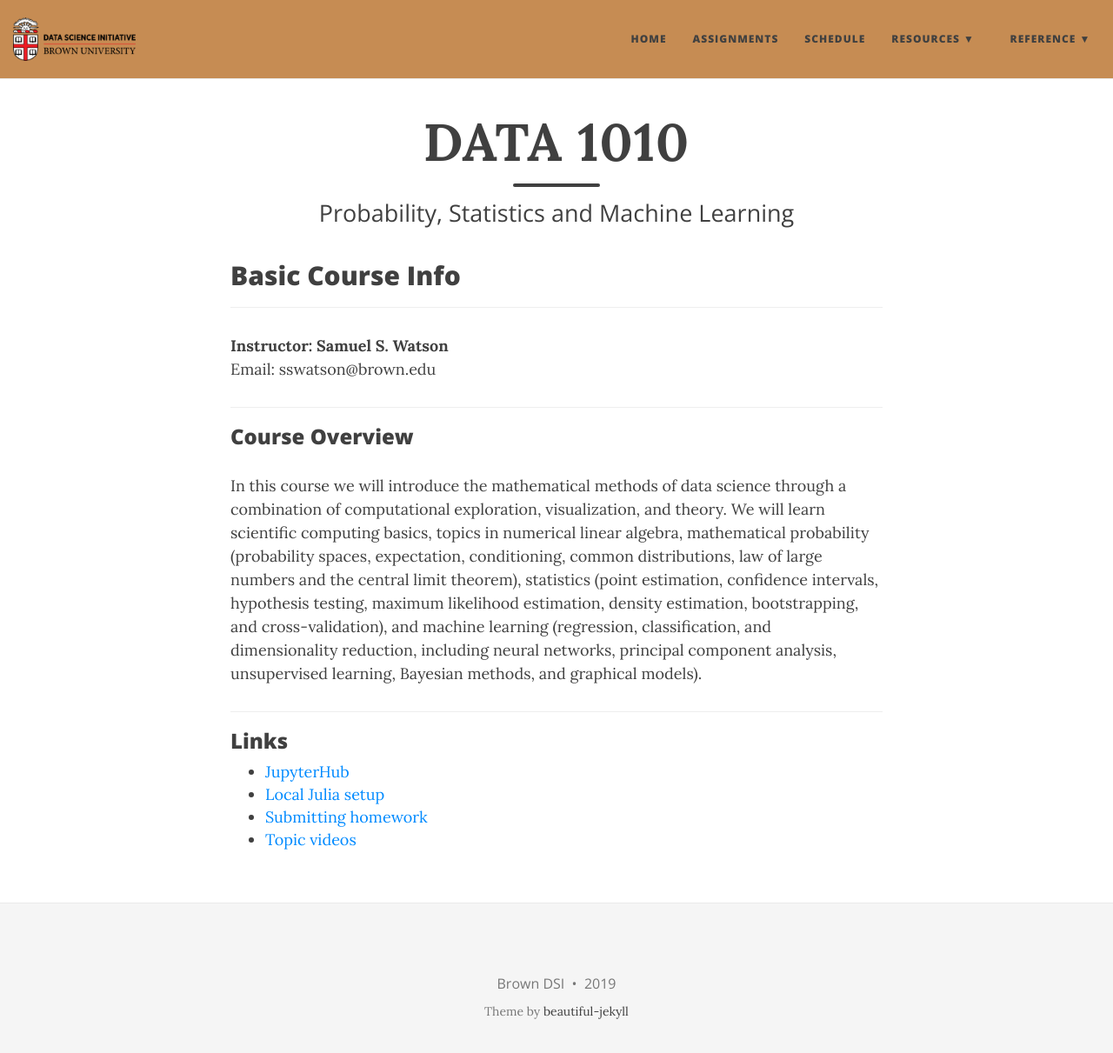
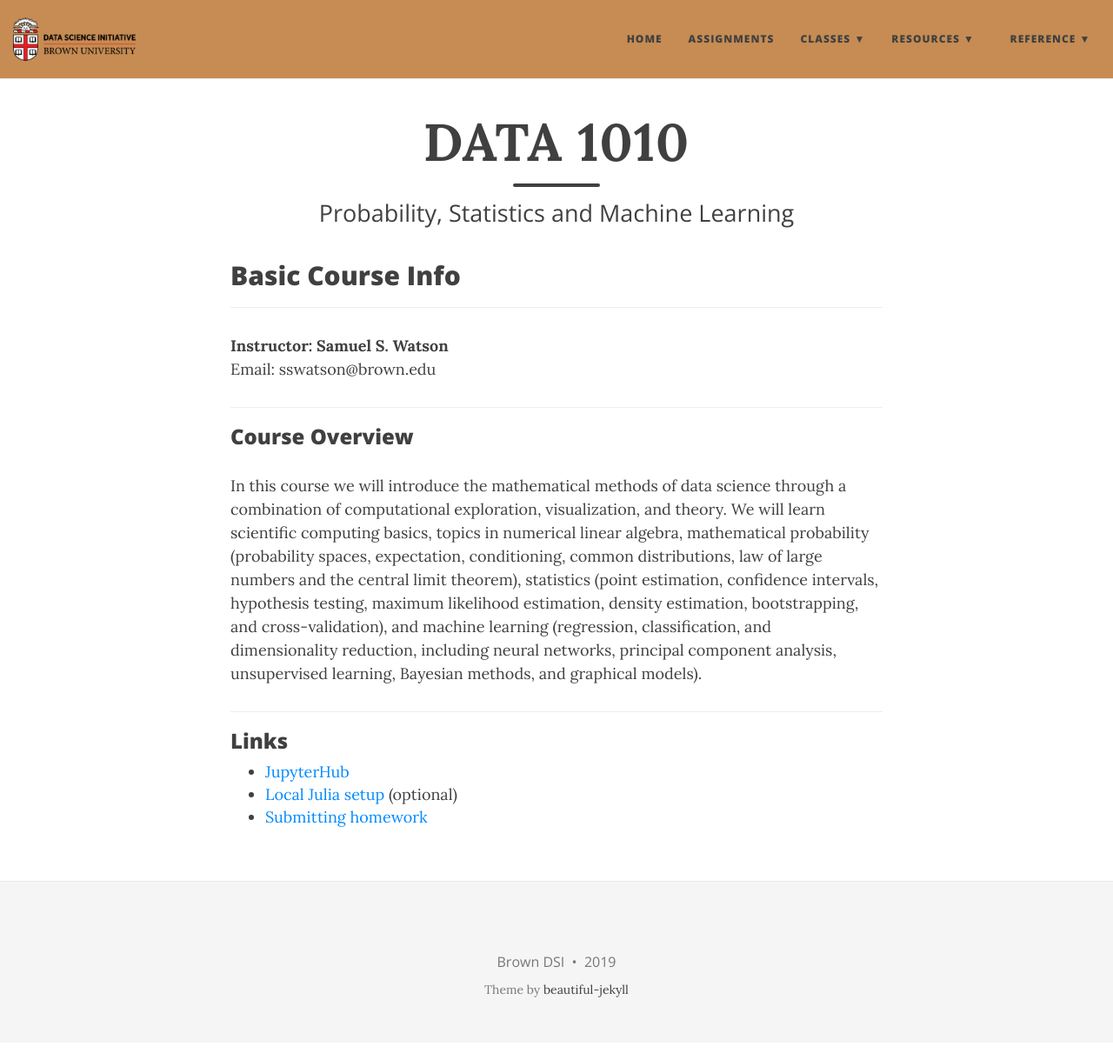
Before and after one commit to data1010/data1010.github.io, a Jekyll site: the page built from index.md, in a window 1280 px wide and 1224 px high. Shown: the top 1211 px of the window at 87% size. Built offline with Jekyll 4.4.1, drawn with Linux system fonts in a browser that asks for light colours; nearby versions of some CDN libraries.

Commit message:
rearrange links a bit

```diff
--- a/_config.yml
+++ b/_config.yml
@@ -25,7 +25,9 @@ description: Probability, Statistics, and Machine Learning
 navbar-links:
   Home: "index"
   Assignments: "assignments"
-  Schedule: "schedule"
+  Classes:
+    - Schedule: "schedule"
+    - Videos: "video"
   Resources:
     - Data Gymnasia: "https://mathigon.org/data-gymnasia"
     - Gradescope: "https://www.gradescope.com/courses/56764"
--- a/index.md
+++ b/index.md
@@ -23,6 +23,5 @@ In this course we will introduce the mathematical methods of data science throug
 ### Links
 
 * [JupyterHub](jupyterhub)
-* [Local Julia setup](setup)
+* [Local Julia setup](setup) (optional)
 * [Submitting homework](hwsubmit)
-* [Topic videos](videos)
```
